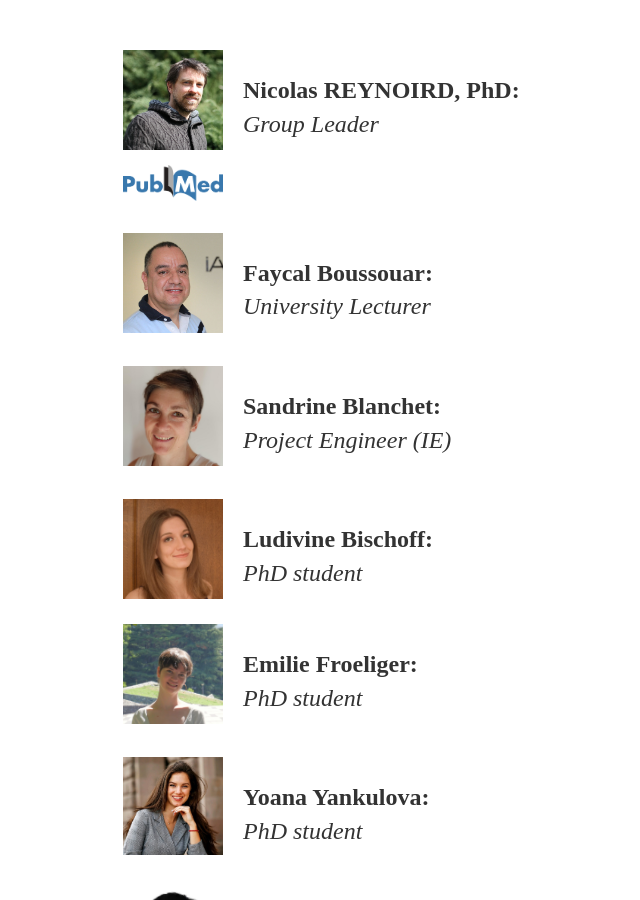
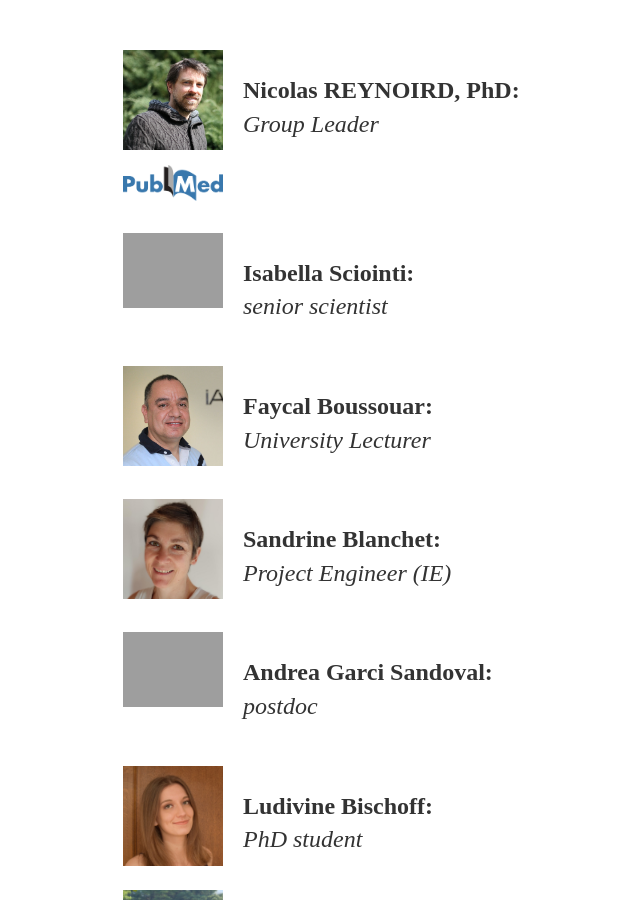
Before and after one commit to Reynoird-Lab/Reynoird-lab.github.io, a Jekyll site: the page built from People/index.html, in a window 1280 px wide and 900 px high, scrolled down 374 px. Shown: the whole window, without its empty margins (69-709 px from the left). Built offline with Jekyll 4.4.1, drawn with Linux system fonts in a browser that asks for light colours; Markdown is read by kramdown in place of the engine named in the settings.

Commit message:
Update index.html

```diff
--- a/People/index.html
+++ b/People/index.html
@@ -15,9 +15,13 @@ title: People
 <img alt="Nicolas Reynoird" src="https://reynoird-lab.github.io/Images/reynoird.jpg" style="margin: 0px 20px 10px 0px;" align="left" width="100"/> <p><b>Nicolas REYNOIRD, PhD:</b> <br><i>Group Leader</i></p>
 <a href="https://pubmed.ncbi.nlm.nih.gov/?sort=pubdate&term=Reynoird+N&cauthor_id=34686315"> <img alt="Nicolas Reynoird" src="https://reynoird-lab.github.io/Images/PUBMED.png" style="margin: 0px 20px 10px 0px;" width="100"/></a> <br>
 <br>
+<img alt="IS" src="https://reynoird-lab.github.io/Images/scionti.jpg" style="margin: 0px 20px 10px 0px;" align="left" width="100"/> <p><b>Isabella Sciointi:</b><br><i>senior scientist</i><br></p>
+<br>
 <img alt="FB" src="https://reynoird-lab.github.io/Images/boussouar.jpg" style="margin: 0px 20px 10px 0px;" align="left" width="100"/> <p><b>Faycal Boussouar:</b><br><i>University Lecturer</i><br></p>
 <br>
 <img alt="SB" src="https://reynoird-lab.github.io/Images/blanchet.jpg" style="margin: 0px 20px 10px 0px;" align="left" width="100"/> <p><b>Sandrine Blanchet:</b><br><i>Project Engineer (IE)</i><br></p>
+<br>
+<img alt="AGS" src="https://reynoird-lab.github.io/Images/sandoval.jpg" style="margin: 0px 20px 10px 0px;" align="left" width="100"/> <p><b>Andrea Garci Sandoval:</b><br><i>postdoc</i><br></p>
 <br>
 <img alt="LB" src="https://reynoird-lab.github.io/Images/Ludivine_Bischoff.jpg" style="margin: 0px 20px 10px 0px;" align="left" width="100"/> <p><b>Ludivine Bischoff: </b><br><i>PhD student</i><br>
 <br>
@@ -25,7 +29,7 @@ title: People
 <br>
 <img alt="yoana" src="https://reynoird-lab.github.io/Images/yoana.jpeg" style="margin: 0px 20px 10px 0px;" align="left" width="100"/> <p><b>Yoana Yankulova:</b><br><i>PhD student</i><br></p>
 <br>
-<img alt="yoana" src="https://reynoird-lab.github.io/Images/Chaofan Li.jpg" style="margin: 0px 20px 10px 0px;" align="left" width="100"/> <p><b>Chaofan Li:</b><br><i>visiting PhD student</i><br></p>
+<img alt="chaofan" src="https://reynoird-lab.github.io/Images/Chaofan Li.jpg" style="margin: 0px 20px 10px 0px;" align="left" width="100"/> <p><b>Chaofan Li:</b><br><i>visiting PhD student</i><br></p>
 <br>
 <img alt="Elisa Guerin" src="https://reynoird-lab.github.io/Images/elisa_guerin.jpeg" style="margin: 0px 20px 10px 0px;" align="left" width="100"/> <p><b>Elisa Guerin:</b><br><i>Master student</i><br></p>
 <br>
```
